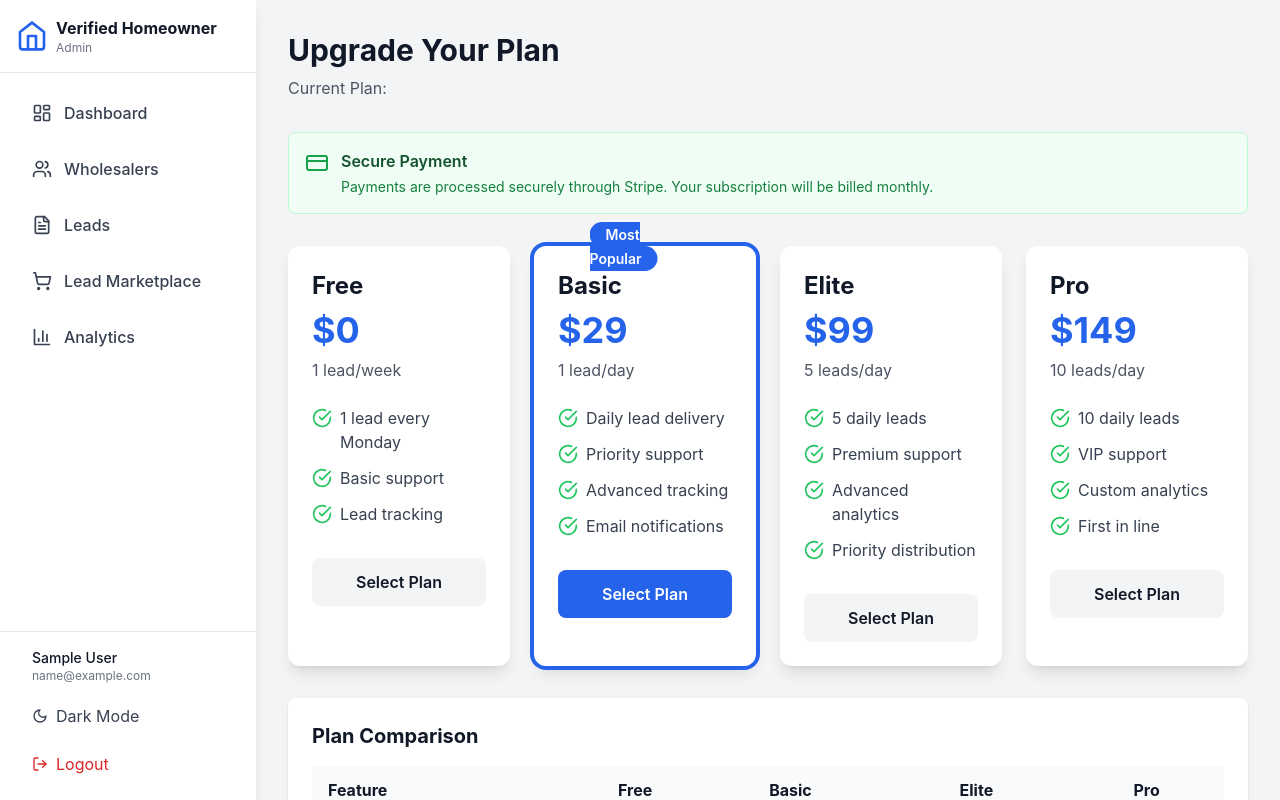
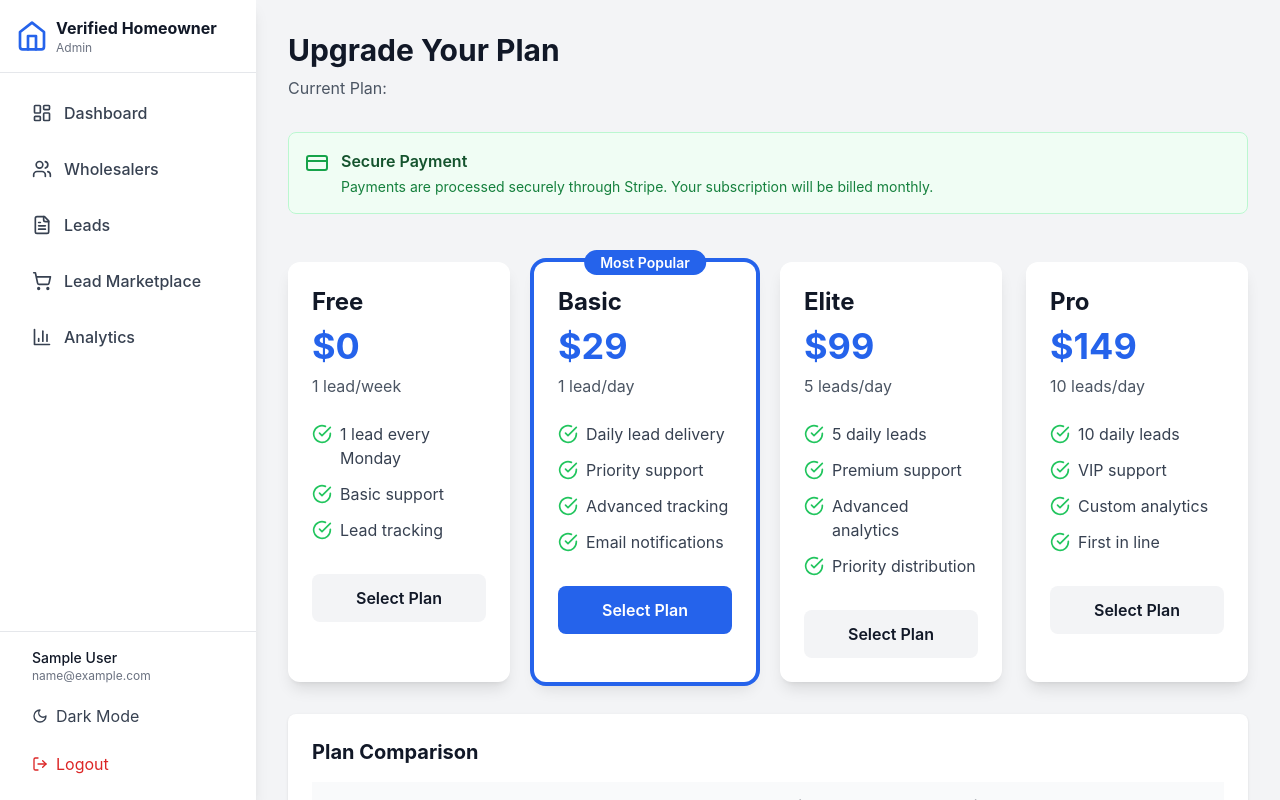
Before and after one commit to crynxmartinez/verifiedhomeowner, a React (Vite) app in the folder frontend/: page /upgrade in a window 1280 px wide. Built offline with nearby package versions, Linux system fonts and the light colour scheme; no server answers; sample sign-in values are in the browser's storage; the HTML template or start-up script is replaced by a standard one.

Commit message:
Fix plan badge positioning

```diff
--- a/frontend/src/pages/wholesaler/UpgradePlan.jsx
+++ b/frontend/src/pages/wholesaler/UpgradePlan.jsx
@@ -149,26 +149,26 @@ export default function UpgradePlan() {
           </div>
         </div>
 
-        <div className="grid md:grid-cols-2 lg:grid-cols-4 gap-6">
+        <div className="grid md:grid-cols-2 lg:grid-cols-4 gap-6 pt-4">
           {plans.map((plan) => {
             const isCurrentPlan = user?.plan_type === plan.id;
             return (
               <div
                 key={plan.id}
-                className={`bg-white dark:bg-gray-800 rounded-xl shadow-lg dark:shadow-gray-900 p-6 ${
-                  plan.popular ? 'ring-4 ring-blue-600 relative' : ''
+                className={`bg-white dark:bg-gray-800 rounded-xl shadow-lg dark:shadow-gray-900 p-6 relative ${
+                  plan.popular && !isCurrentPlan ? 'ring-4 ring-blue-600' : ''
                 } ${isCurrentPlan ? 'ring-4 ring-green-600' : ''}`}
               >
                 {plan.popular && !isCurrentPlan && (
-                  <div className="absolute top-0 left-1/2 transform -translate-x-1/2 -translate-y-1/2">
-                    <span className="bg-blue-600 text-white px-4 py-1 rounded-full text-sm font-semibold">
+                  <div className="absolute -top-3 left-1/2 transform -translate-x-1/2">
+                    <span className="bg-blue-600 text-white px-4 py-1 rounded-full text-sm font-semibold whitespace-nowrap">
                       Most Popular
                     </span>
                   </div>
                 )}
                 {isCurrentPlan && (
-                  <div className="absolute top-0 left-1/2 transform -translate-x-1/2 -translate-y-1/2">
-                    <span className="bg-green-600 text-white px-4 py-1 rounded-full text-sm font-semibold">
+                  <div className="absolute -top-3 left-1/2 transform -translate-x-1/2">
+                    <span className="bg-green-600 text-white px-4 py-1 rounded-full text-sm font-semibold whitespace-nowrap">
                       Current Plan
                     </span>
                   </div>
```
